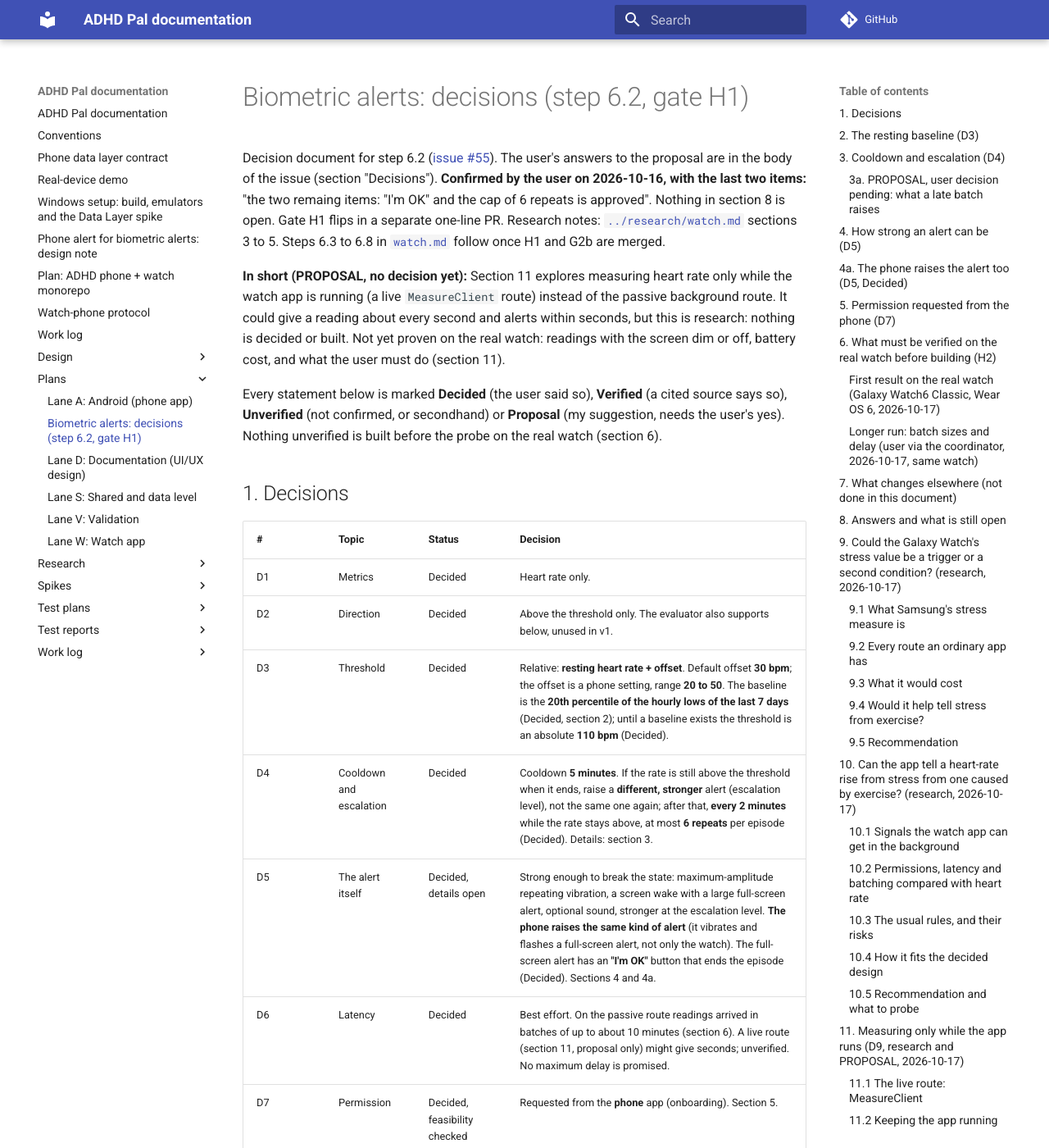
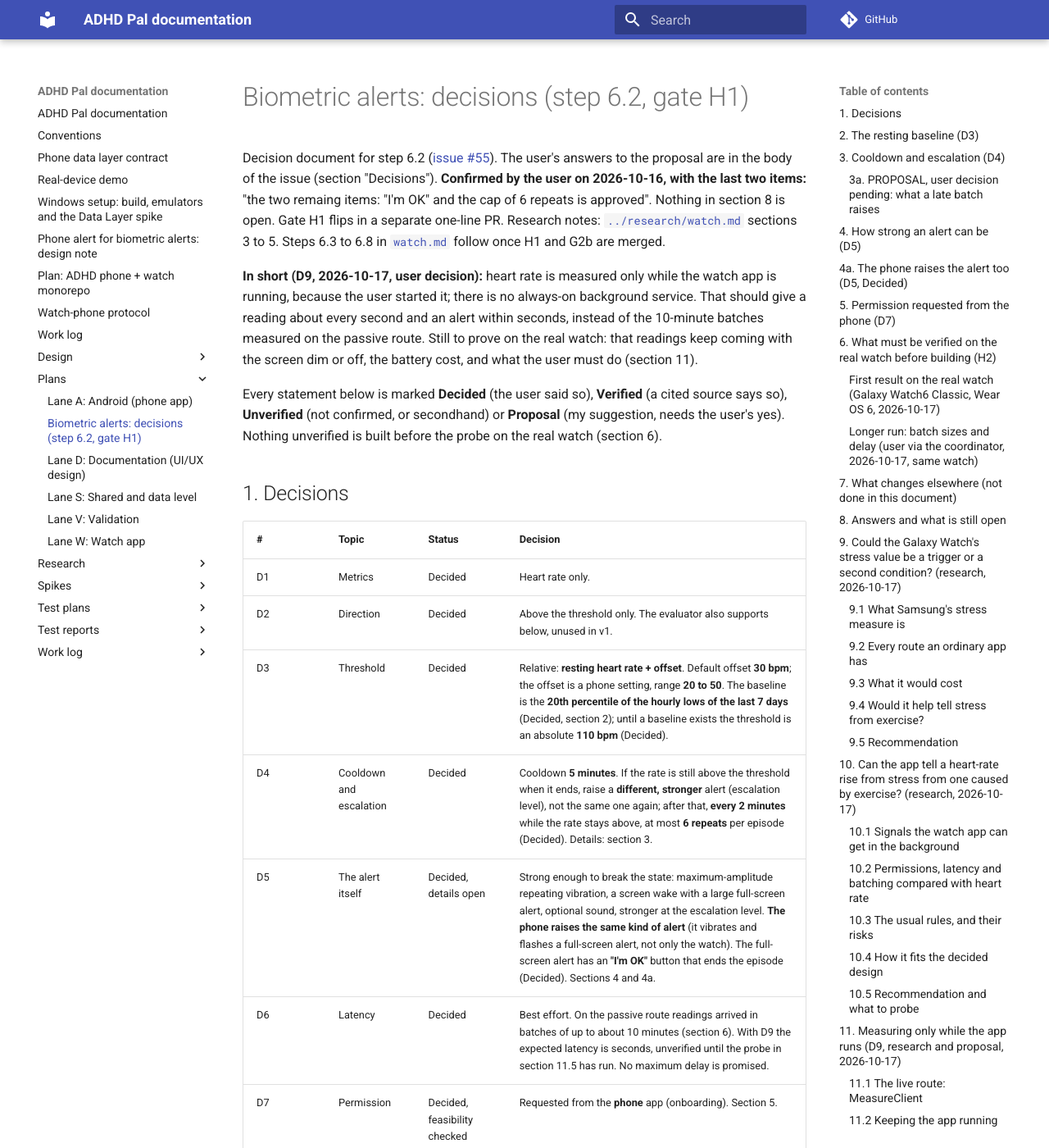
Before and after one commit to shlomoa/my-adhd-pal, an MkDocs documentation site: the page built from docs/plans/biometrics.md, in a window 1280 px wide and 1400 px high. Shown: the whole window at 82% size. Built offline with MkDocs 1.6.1 and Material for MkDocs 9.7.7, drawn with Linux system fonts in a browser that asks for light colours; comment, search, counter and statistics services are not loaded; some of the changed text lies outside the part shown.

Commit message:
Revert "Reword D9 as a proposal: no user decision was given"
This reverts commit 5d45ff458369bed7c10716bfe8d176313def4a4a.

```diff
--- a/docs/plans/biometrics.md
+++ b/docs/plans/biometrics.md
@@ -6,10 +6,10 @@ proposal are in the body of the issue (section "Decisions"). **Confirmed by the
 separate one-line PR. Research notes: [`../research/watch.md`](../research/watch.md) sections 3 to 5. Steps 6.3 to 6.8 in
 [`watch.md`](watch.md) follow once H1 and G2b are merged.
 
-**In short (PROPOSAL, no decision yet):**
-Section 11 explores measuring heart rate only while the watch app is running (a live `MeasureClient` route) instead of the passive background route.
-It could give a reading about every second and alerts within seconds, but this is research: nothing is decided or built.
-Not yet proven on the real watch: readings with the screen dim or off, battery cost, and what the user must do (section 11).
+**In short (D9, 2026-10-17, user decision):**
+heart rate is measured only while the watch app is running, because the user started it; there is no always-on background service.
+That should give a reading about every second and an alert within seconds, instead of the 10-minute batches measured on the passive route.
+Still to prove on the real watch: that readings keep coming with the screen dim or off, the battery cost, and what the user must do (section 11).
 
 Every statement below is marked **Decided** (the user said so), **Verified** (a cited source says so), **Unverified** (not
 confirmed, or secondhand) or **Proposal** (my suggestion, needs the user's yes). Nothing unverified is built before the probe
@@ -24,10 +24,10 @@ on the real watch (section 6).
 | D3 | Threshold | Decided | Relative: **resting heart rate + offset**. Default offset **30 bpm**; the offset is a phone setting, range **20 to 50**. The baseline is the **20th percentile of the hourly lows of the last 7 days** (Decided, section 2); until a baseline exists the threshold is an absolute **110 bpm** (Decided). |
 | D4 | Cooldown and escalation | Decided | Cooldown **5 minutes**. If the rate is still above the threshold when it ends, raise a **different, stronger** alert (escalation level), not the same one again; after that, **every 2 minutes** while the rate stays above, at most **6 repeats** per episode (Decided). Details: section 3. |
 | D5 | The alert itself | Decided, details open | Strong enough to break the state: maximum-amplitude repeating vibration, a screen wake with a large full-screen alert, optional sound, stronger at the escalation level. **The phone raises the same kind of alert** (it vibrates and flashes a full-screen alert, not only the watch). The full-screen alert has an **"I'm OK"** button that ends the episode (Decided). Sections 4 and 4a. |
-| D6 | Latency | Decided | Best effort. On the passive route readings arrived in batches of up to about 10 minutes (section 6). A live route (section 11, proposal only) might give seconds; unverified. No maximum delay is promised. |
+| D6 | Latency | Decided | Best effort. On the passive route readings arrived in batches of up to about 10 minutes (section 6). With D9 the expected latency is seconds, unverified until the probe in section 11.5 has run. No maximum delay is promised. |
 | D7 | Permission | Decided, feasibility checked | Requested from the **phone** app (onboarding). Section 5. |
 | D8 | Privacy | Decided | Raw readings are never logged in release builds; raw feed only in `wear/src/debug/`. `/alert` carries the numeric value (already accepted). |
-| D9 | When it measures | **Proposal, not decided** | Measure only while the watch app is running (section 11). Research and options only; the user has not decided. |
+| D9 | When it measures | Decided (2026-10-17) | Heart rate is measured **only while the watch app is running**, started by the user; not as an always-on background service. Consequences and open points: section 11. |
 
 ## 2. The resting baseline (D3)
 
@@ -97,7 +97,7 @@ as it lasts.
 
 ### 3a. PROPOSAL, user decision pending: what a late batch raises
 
-If the live route of section 11 (a proposal, not decided) is adopted, deliveries are expected to be live, one reading at a time, and this proposal would mostly fall away. It stays as the fallback if a probe shows batching while the screen is dim or off.
+With D9 (section 11) deliveries are expected to be live, one reading at a time, so this proposal mostly falls away. It stays as the fallback if the probe in section 11.5 shows batching while the screen is dim or off.
 
 Not decided and not built. The evaluator today (`EpisodeEvaluator`) walks the readings of a delivery one by one, so a batch that holds a long
 high stretch (up to about 10 minutes, section 6) can raise level 1 and level 2 in the same delivery, and the phone would vibrate twice within a
@@ -446,10 +446,10 @@ Threshold (resting + offset), cooldown (5 min), level 2 every 2 min up to 6 repe
 3. With Samsung's automatic workout detection switched on and a detected workout running, `getCurrentExerciseInfoAsync()` from a probe command: does it answer `OTHER_APP_IN_PROGRESS`.
 4. Optional, if steps miss too much: a short foreground accelerometer-variance measurement for the same activities, with the battery drop noted.
 
-## 11. Measuring only while the app runs (D9, research and PROPOSAL, 2026-10-17)
+## 11. Measuring only while the app runs (D9, research and proposal, 2026-10-17)
 
-**Not decided.** The idea (raised by the coordinator, 2026-10-17, not yet confirmed by the user): heart rate is measured **only while the watch app is running**, started
-by the user, not as an always-on background service. This section is research and proposals only; nothing below is decided or built.
+Decided by the user (2026-10-17, via the coordinator): heart rate is measured **only while the watch app is running**, started by the user,
+not as an always-on background service. Nothing below is built. Where something is open it is marked **Proposal**.
 
 ### 11.1 The live route: `MeasureClient`
 
@@ -491,15 +491,15 @@ by the user, not as an always-on background service. This section is research an
 - **What the user must do (Proposal, to be confirmed by the probe):** start the app once from the watch app list; leave the ongoing notification in place; keep the
   watch worn; do not use the watch's "stop" or swipe-away on it; keep Bedtime mode and battery saver off if they stop it. The app shows one big state on its home
   screen: "Monitoring" or "Not monitoring".
-- **When Android kills it:** the service does not restart by itself in a useful way, since in this idea the user starts it. **Proposal:** the watch writes a
+- **When Android kills it:** the service does not restart by itself in a useful way, since D9 says the user starts it. **Proposal:** the watch writes a
   "monitoring" state with its time into `/status/watch` (Shared lane, protocol change) and renews it every few minutes; the phone shows "watch not monitoring" when
   the state is stale or off, so the user learns it stopped. No alert is raised for that on the watch.
 - Effect on permissions (D7, section 5): only the foreground heart-rate permission is needed, so the second "background" prompt disappears. The notification
   permission (`POST_NOTIFICATIONS`, API 33 and up) is probably needed for the ongoing notification to show: Unverified.
 
-### 11.3 What would change in the decided design
+### 11.3 What changes in the decided design
 
-| Item | Before (passive route) | If adopted |
+| Item | Before (passive route) | With D9 |
 |---|---|---|
 | Latency | Batches of up to about 10 minutes (section 6) | Expected seconds (Unverified until probed); batching in ambient mode possible |
 | Late-batch proposal 3a | Needed | Mostly falls away; kept as fallback |
@@ -507,7 +507,7 @@ by the user, not as an always-on background service. This section is research an
 | Baseline (20th percentile of hourly lows, 7 days, after 24 values) | Accumulates around the clock | Accumulates **only while the app runs** |
 | Fallback 110 bpm | Until 24 hourly values | Until 24 hourly values exist; longer in calendar time |
 
-**The baseline if adopted.** An hourly value needs at least 3 consecutive samples in a clock hour. So the baseline is known once the app has run, with the watch worn,
+**The baseline under D9.** An hourly value needs at least 3 consecutive samples in a clock hour. So the baseline is known once the app has run, with the watch worn,
 in 24 distinct clock hours within the last 7 days. Running 8 hours a day takes three days; running 2 hours a day takes twelve days, and the 7-day window then
 never holds 24 values (at most 14), so **the 110 bpm fallback would stay forever**. Daily use must therefore cover at least 4 hours a day for the baseline to be
 reached at all.
@@ -541,7 +541,6 @@ states, or the exact behaviour per state is recorded; the service survives 30 mi
 
 ### 11.6 What I need from the user
 
-0. First: whether this idea is wanted at all (the decision is the user's; the coordinator is asking).
 1. Confirm the proposal of 11.2 (the "monitoring" state shown on the phone) and of 11.3 (option c for the baseline), or choose another option.
 2. Run the 30-minute probe of 11.5 when its code is merged.
 3. State whether the app should also run at night.
```
Also changed, not shown: docs/work-log/watch.md (+3 -4 lines).
